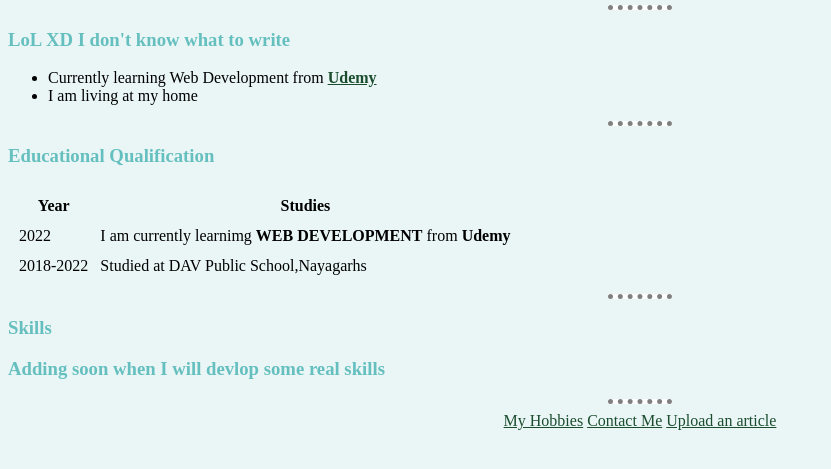
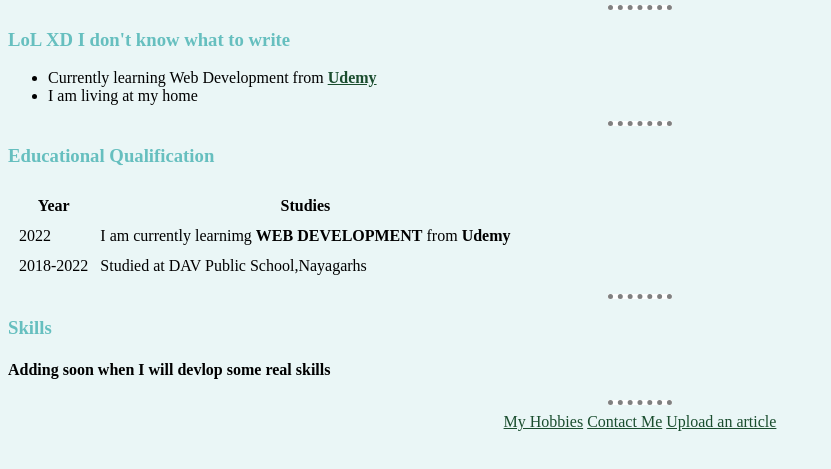
Before and after one commit to Off-Ayush/Personal-Website, a plain HTML site: page index.html in a window 1280 px wide. Shown: the part 167-636 px from the top of the page, without its empty margins (0-831 px from the left). Drawn offline with Linux system fonts and the light colour scheme.

Commit message:
Update index.html

```diff
--- a/index.html
+++ b/index.html
@@ -42,7 +42,7 @@
   </table>
   <hr>
   <h3>Skills</h3>
-  <h3>Adding soon when I will devlop some real skills </h3>
+  <h4>Adding soon when I will devlop some real skills </h4>
 <center>
   <hr>
 
```
